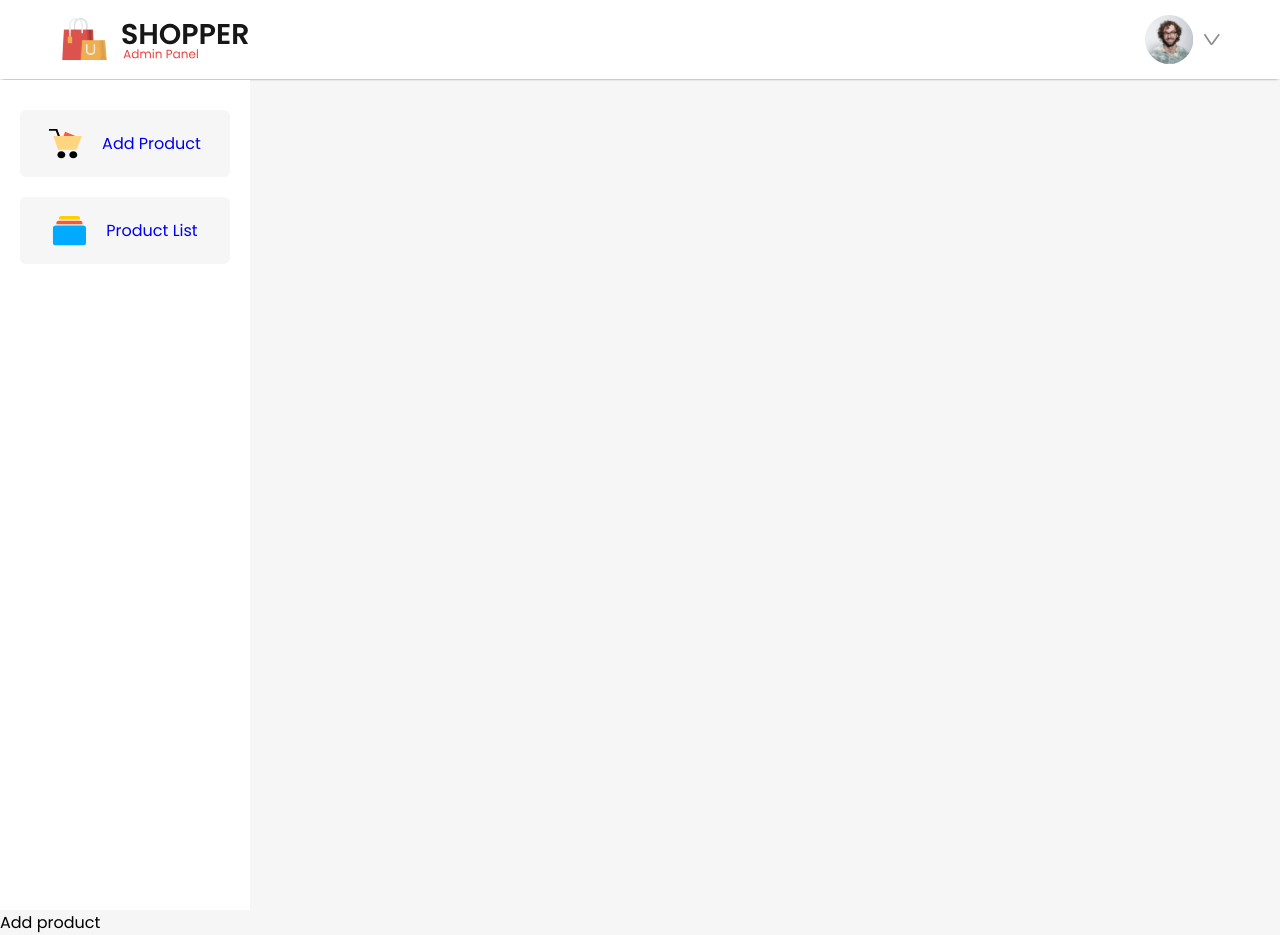
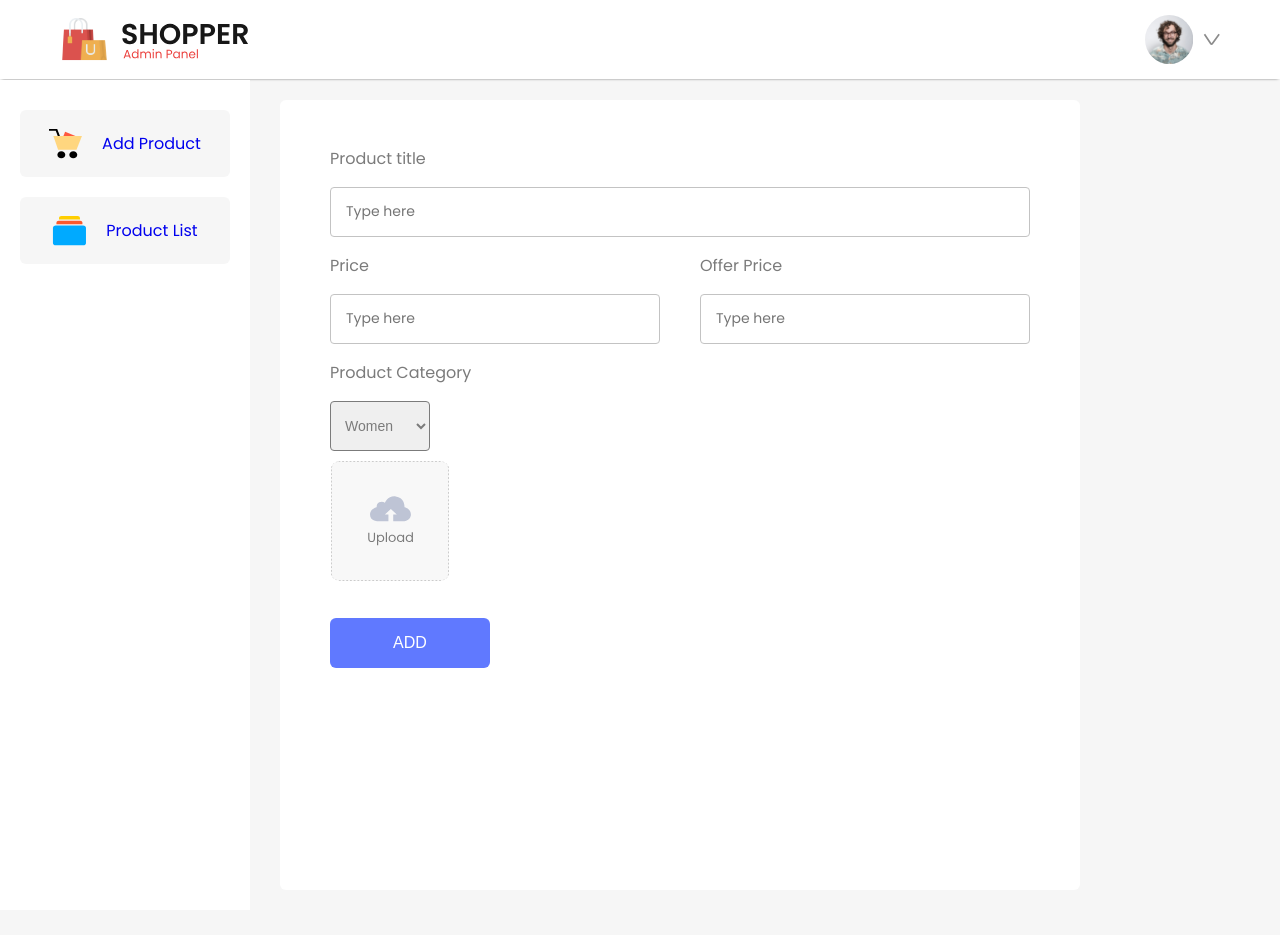
Before and after one commit to SamMuaks2/E-Shop_backend, a React (Vite) app in the folder admin/: page /addproduct in a window 1280 px wide. After the commit the page ends 910 px from the top, so only its background shows below. Built offline with nearby package versions, Linux system fonts and the light colour scheme.

Commit message:
Add product page

```diff
--- a/admin/src/Components/AddProduct/AddProduct.css
+++ b/admin/src/Components/AddProduct/AddProduct.css
@@ -0,0 +1,64 @@
+.add-product {
+    box-sizing: border-box;
+    width: 100%;
+    max-width: 800px;
+    padding: 30px 50px;
+    margin: 20px 30px;
+    border-radius: 6px;
+    background: #fff;
+}
+
+.addproduct-itemfield {
+    width: 100%;
+    color: #7b7b7b;
+    font-size: 16px;
+}
+
+.addproduct-itemfield input {
+    box-sizing: border-box;
+    width: 100%;
+    height: 50px;
+    border-radius: 4px;
+    padding-left: 15px;
+    border: 1px solid #c3c3c3;
+    outline: none;
+    color: #7b7b7b;
+    font-family: 'Poppins';
+    font-size: 14px;
+}
+
+.addproduct-price {
+    display: flex;
+    gap: 40px;
+}
+
+.add-product-selector {
+    padding: 10px;
+    width: 100px;
+    height: 50px;
+    font-size: 14px;
+    color: #7b7b7b;
+    border: 1px solid #7b7b7b;
+    border-radius: 4px;
+}
+
+.addproduct-thumbnail-img {
+    height: 120px;
+    width: 120px;
+    border-radius: 10px;
+    object-fit: contain;
+    margin: 10px 0;
+}
+
+.addproduct-btn {
+    margin-top: 20px;
+    width: 160px;
+    height: 50px;
+    border-radius: 6px;
+    background: #6079ff;
+    border: none;
+    cursor: pointer;
+    color: #fff;
+    font-size: 16px;
+    font-weight: 500;
+}
--- a/admin/src/Components/AddProduct/AddProduct.jsx
+++ b/admin/src/Components/AddProduct/AddProduct.jsx
@@ -1,10 +1,44 @@
 import React from 'react'
-import "./AddProduct"
+import "./AddProduct.css"
+import UploadArea from "../../assets/upload_area.svg"
 
 const AddProduct = () => {
   return (
     <div className="add-product">
-        Add product
+        <div className="addproduct-itemfield">
+          <p>Product title</p>
+          <input type="text" name='name' placeholder='Type here' />
+        </div>
+
+        <div className="addproduct-price">
+          <div className="addproduct-itemfield">
+            <p>Price</p>
+            <input type="text" name='old_price' placeholder='Type here' />
+          </div>
+
+          <div className="addproduct-itemfield">
+            <p>Offer Price</p>
+            <input type="text" name='new_price' placeholder='Type here' />
+          </div>
+        </div>
+
+        <div className="addproduct-itemfield">
+          <p>Product Category</p>
+          <select name="category" className='add-product-selector'>
+            <option value="women">Women</option>
+            <option value="men">Men</option>
+            <option value="kid">Kid</option>
+          </select>
+        </div>
+
+        <div className="addproduct-itemfield">
+          <label htmlFor="file-input">
+            <img src={UploadArea} className='addproduct-thumbnail-img' alt="" />
+          </label>
+          <input type="file" name='image' id='file-input' hidden />
+        </div>
+
+        <button className='addproduct-btn'>ADD</button>
     </div>
   )
 }
--- a/admin/src/Pages/Admin/Admin.css
+++ b/admin/src/Pages/Admin/Admin.css
@@ -0,0 +1,9 @@
+.admin {
+    display: flex;
+}
+
+@media (max-width: 800px) {
+    .admin {
+        flex-direction: column;
+    }
+}
```
